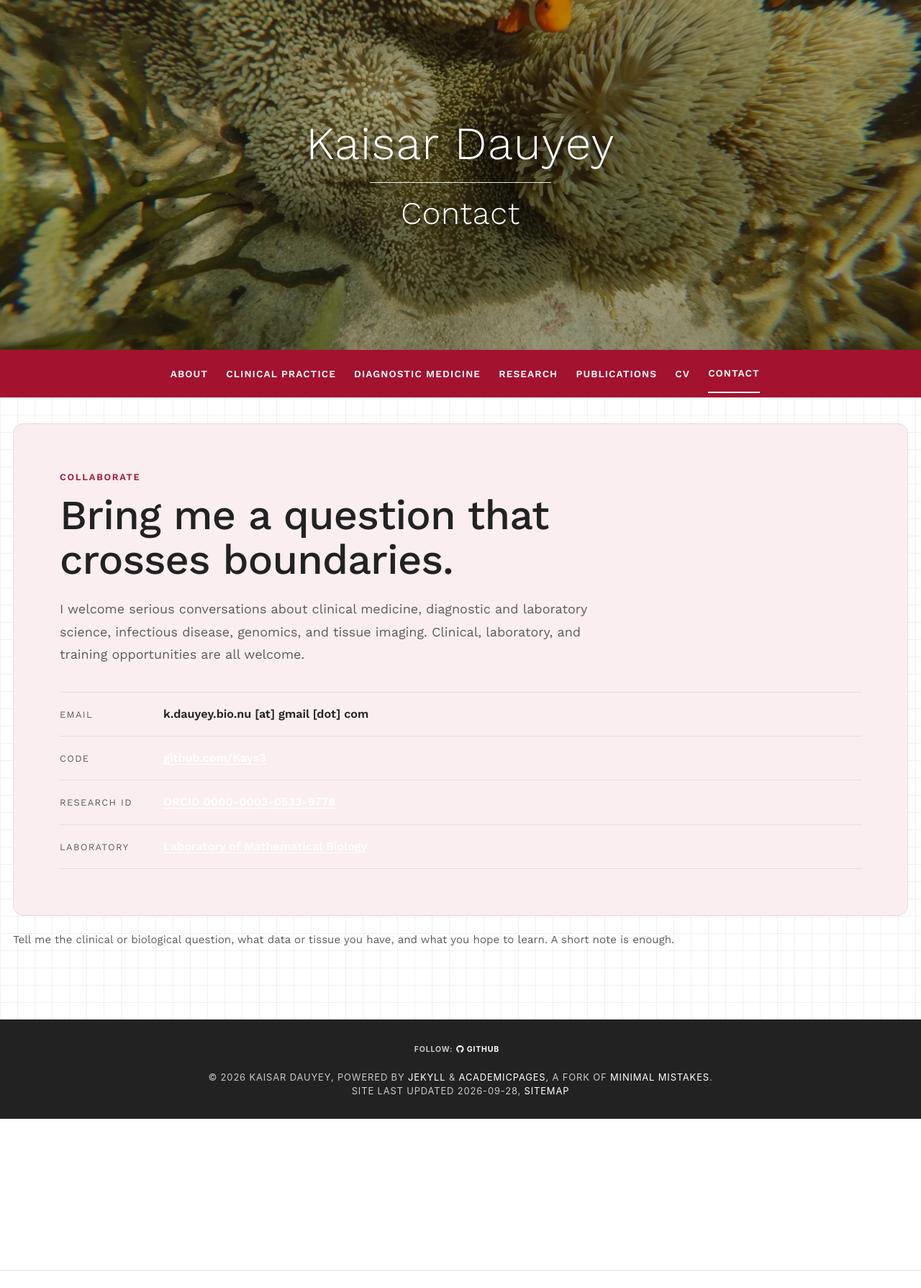
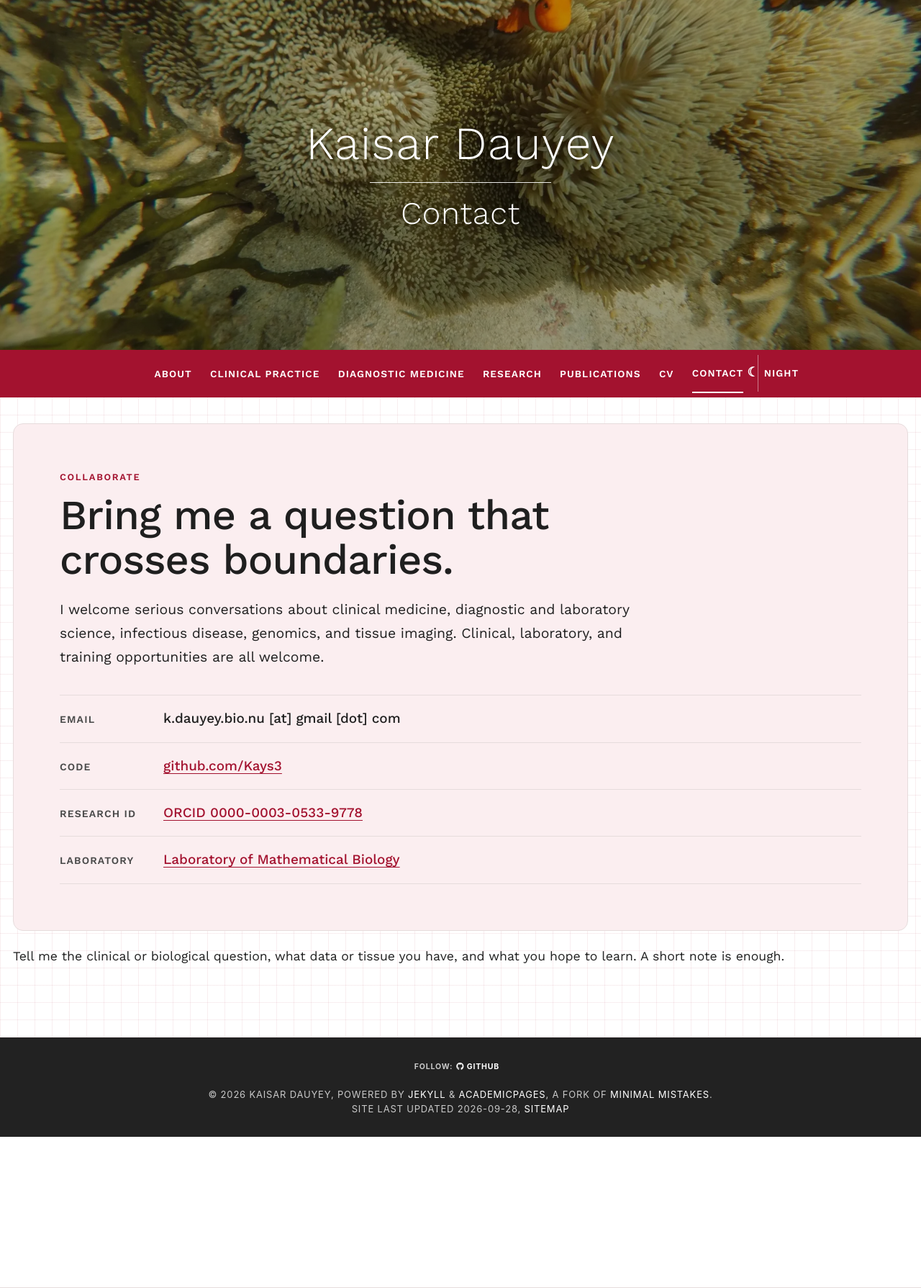
Before and after one commit to Kays3/Kays3.github.io, a Jekyll site: the page built from _pages/contact.md, in a window 1280 px wide. Shown: the whole page at 72% size. Built offline with Jekyll 4.4.1, drawn with Linux system fonts in a browser that asks for light colours; a style sheet for code colours, icons or effects is not loaded; before the commit the page ends 1765 px from its top, so only the background shows below that.

Commit message:
Night mode toggle, readable contact panel, redesigned Clinical Practice banner
- Night mode: head script honours a saved choice, then the OS
  preference, before first paint; a Night/Day toggle sits at the end
  of the navigation and drives the theme's existing toggle code.
  Dark tokens live under html[data-theme=dark]; the crimson masthead
  keeps its own token so it stays legible in both modes.
- Readability: every text/background pair now measures 6.9:1 or
  better in both modes; body links, publication titles, and contact
  links are underlined so colour is never the only cue; keyboard
  focus gets a visible outline; captions use the site sans-serif.
- Contact: links were white on the pink panel (invisible); they now
  use the accent colour with underline, and labels, values, and the
  note are larger and in the body typeface.
- Clinical Practice banner: MD class photo beside the pelvic MRI and
  EHBP1 enhancer figure instead of the four-tile text-heavy collage.

Co-Authored-By: Claude Fable 5.1 <noreply@anthropic.com>

```diff
--- a/_includes/head.html
+++ b/_includes/head.html
@@ -7,10 +7,18 @@
 <link href="{% if site.atom_feed.path %}{{ site.atom_feed.path }}{% else %}{{ base_path }}/feed.xml{% endif %}" type="application/atom+xml" rel="alternate" title="{{ site.title }} Feed">
 
 <meta name="viewport" content="width=device-width, initial-scale=1.0">
+<meta name="theme-color" content="#a3122f">
 <script>
-  // The site is always shown in the light theme.
-  document.documentElement.setAttribute("data-theme", "light");
-  try { localStorage.setItem("theme", "light"); } catch (e) {}
+  // Night mode: a saved choice wins, otherwise follow the operating system. Set before paint to avoid a flash.
+  (function () {
+    var t = null;
+    try { t = localStorage.getItem("theme"); } catch (e) {}
+    if (t !== "dark" && t !== "light") {
+      t = (window.matchMedia && window.matchMedia("(prefers-color-scheme: dark)").matches) ? "dark" : "light";
+    }
+    if (t === "dark") { document.documentElement.setAttribute("data-theme", "dark"); }
+    else { document.documentElement.removeAttribute("data-theme"); }
+  })();
   document.documentElement.className = document.documentElement.className.replace(/\bno-js\b/g, '') + ' js ';
 </script>
 
--- a/_includes/masthead.html
+++ b/_includes/masthead.html
@@ -18,6 +18,9 @@
               <a href="{{ domain }}{{ link.url }}">{{ link.title }}</a>
             </li>
           {% endfor %}
+          <li id="theme-toggle" class="masthead__menu-item persist tail">
+            <a href="#" role="button" aria-label="Switch to dark theme"><span id="theme-icon" class="theme-toggle__icon" aria-hidden="true"></span><span class="theme-toggle__text theme-toggle__text--light">Night</span><span class="theme-toggle__text theme-toggle__text--dark">Day</span></a>
+          </li>
         </ul>
         <ul id="site-nav-links" class="hidden-links hidden"></ul>
       </nav>
--- a/assets/css/main.scss
+++ b/assets/css/main.scss
@@ -41,10 +41,15 @@
    Editorial palette: white paper with a faint pink grid, crimson accent, charcoal footer. */
 
 :root {
-  --kd-ink: #222222;
-  --kd-muted: #5c5c5c;
+  color-scheme: light;
+  --kd-ink: #1f1f1f;
+  --kd-muted: #4a4a4a;
   --kd-ocean: #a3122f;
   --kd-ocean-deep: #7d0c22;
+  --kd-nav: #a3122f;
+  --kd-on-accent: #ffffff;
+  --kd-focus: #0a58ca;
+  --kd-grid: rgba(163, 18, 47, 0.07);
   --kd-forest: #a3122f;
   --kd-coral: #a3122f;
   --kd-pathology: #a3122f;
@@ -72,11 +77,42 @@
   --global-fig-caption-color: var(--kd-muted);
 }
 
+/* Night mode. Same layout, inverted paper; accents lightened so text stays above 4.5:1 contrast. */
+html[data-theme="dark"] {
+  color-scheme: dark;
+  --kd-ink: #f1efef;
+  --kd-muted: #c4bebe;
+  --kd-ocean: #f48aa0;
+  --kd-ocean-deep: #ffb3c2;
+  --kd-forest: #f48aa0;
+  --kd-coral: #f48aa0;
+  --kd-pathology: #f48aa0;
+  --kd-pathology-soft: #2a1d21;
+  --kd-family: #f48aa0;
+  --kd-family-soft: #2a1d21;
+  --kd-sand: #2a1d21;
+  --kd-paper: #141517;
+  --kd-surface: #1d1f23;
+  --kd-line: #3a3d44;
+  --kd-nav: #8a0f27;
+  --kd-on-accent: #1a0a0e;
+  --kd-focus: #8ab4ff;
+  --kd-grid: rgba(255, 255, 255, 0.045);
+  --kd-glow: 0 10px 28px rgba(0, 0, 0, 0.45);
+  --global-code-background-color: #23262c;
+  --global-code-text-color: #f1efef;
+  --global-text-color-light: #c4bebe;
+  --global-thead-color: #23262c;
+  --global-dark-border-color: #4a4e56;
+  --global-footer-bg-color: #0d0e10;
+}
+
 body {
   background:
-    linear-gradient(rgba(163, 18, 47, 0.07) 1px, transparent 1px) 0 0 / 100% 24px,
-    linear-gradient(90deg, rgba(163, 18, 47, 0.07) 1px, transparent 1px) 0 0 / 24px 100%,
+    linear-gradient(var(--kd-grid) 1px, transparent 1px) 0 0 / 100% 24px,
+    linear-gradient(90deg, var(--kd-grid) 1px, transparent 1px) 0 0 / 24px 100%,
     var(--kd-paper);
+  color: var(--kd-ink);
   font-family: var(--kd-sans);
   padding-top: 0 !important;
   font-feature-settings: "kern" 1, "liga" 1;
@@ -105,6 +141,12 @@ h1, h2, h3, h4, .page__title, .author__name {
   text-underline-offset: 0.16em;
 }
 
+/* Keyboard focus is always visible, and links are underlined so colour is never the only cue. */
+a:focus-visible, button:focus-visible, summary:focus-visible, [tabindex]:focus-visible { outline: 3px solid var(--kd-focus); outline-offset: 3px; border-radius: 2px; }
+.masthead a:focus-visible, .page__footer a:focus-visible { outline-color: #fff; }
+.page__content .text-link, .page__content .research-publications a, .page__content .repo-snippet__source, .page__content .pub-title a, .page__content .contact-list a { text-decoration: underline; text-decoration-thickness: 1px; text-underline-offset: 0.2em; }
+figcaption { font-family: var(--kd-sans); }
+
 /* Full-bleed page banner with the crimson navigation bar beneath it */
 .site-banner { background: var(--banner-image) var(--banner-position, center) / cover no-repeat #222; display: grid; min-height: clamp(16rem, 38vw, 30rem); place-items: center; position: relative; text-align: center; }
 .site-banner--compact { min-height: clamp(7rem, 11vw, 9rem); }
@@ -118,7 +160,7 @@ h1, h2, h3, h4, .page__title, .author__name {
 .site-banner__name { font-family: var(--kd-sans); font-size: clamp(2.2rem, 5vw, 3.6rem); font-weight: 300; letter-spacing: 0.02em; line-height: 1.1; margin: 0 !important; text-shadow: 0 2px 18px rgba(0, 0, 0, 0.45); }
 .site-banner__name::after { background: rgba(255, 255, 255, 0.9); content: ""; display: block; height: 1px; margin: 1rem auto; width: min(14rem, 60%); }
 .site-banner__title { color: #fff; font-family: var(--kd-sans); font-size: clamp(1.5rem, 3.4vw, 2.6rem); font-weight: 300; letter-spacing: 0.02em; line-height: 1.15; margin: 0; text-shadow: 0 2px 18px rgba(0, 0, 0, 0.45); }
-.masthead { background: var(--kd-ocean); border: 0; box-shadow: none; position: static; }
+.masthead { background: var(--kd-nav); border: 0; box-shadow: none; position: static; }
 .masthead__inner-wrap { max-width: 1100px; padding: 0.35rem 1rem; }
 .greedy-nav { background: transparent; }
 .greedy-nav .visible-links { margin: 0 auto; }
@@ -130,11 +172,18 @@ h1, h2, h3, h4, .page__title, .author__name {
 .greedy-nav .visible-links li.masthead__menu-item--lg { display: none; }
 .greedy-nav button { background: transparent; color: #fff; }
 .greedy-nav button .navicon, .greedy-nav button .navicon::before, .greedy-nav button .navicon::after { background: #fff; }
-.greedy-nav .hidden-links { background: #fff; border-color: var(--kd-line); }
+.greedy-nav .hidden-links { background: var(--kd-surface); border-color: var(--kd-line); }
 .greedy-nav .hidden-links a { color: var(--kd-ink); }
 .greedy-nav .hidden-links a:hover { background: var(--kd-pathology-soft); color: var(--kd-ocean); }
 .greedy-nav .hidden-links::before { border-color: var(--kd-line) transparent; }
-.greedy-nav .hidden-links::after { border-color: #fff transparent; }
+.greedy-nav .hidden-links::after { border-color: var(--kd-surface) transparent; }
+.greedy-nav .visible-links li#theme-toggle { display: list-item; }
+.greedy-nav #theme-toggle a { align-items: center; display: inline-flex; gap: 0.35rem; margin-left: 0.4rem; padding-left: 0.9rem; border-left: 1px solid rgba(255, 255, 255, 0.45); }
+.theme-toggle__icon::before { content: "\263E"; font-size: 1rem; line-height: 1; }
+html[data-theme="dark"] .theme-toggle__icon::before { content: "\2600"; }
+.theme-toggle__text--dark { display: none; }
+html[data-theme="dark"] .theme-toggle__text--dark { display: inline; }
+html[data-theme="dark"] .theme-toggle__text--light { display: none; }
 
 .sidebar .author__avatar img {
   border: 0;
@@ -284,14 +333,15 @@ h1, h2, h3, h4, .page__title, .author__name {
 
 .contact-panel { background: var(--kd-pathology-soft); border: 1px solid var(--kd-line); border-radius: 14px; color: var(--kd-ink); padding: clamp(2rem, 5vw, 4rem); }
 .contact-panel h2 { color: var(--kd-ink); font-size: clamp(2rem, 4.5vw, 3.6rem); line-height: 1.08; margin: 0 0 1.2rem; max-width: 13em; }
-.contact-panel > p:not(.eyebrow) { color: var(--kd-muted); font-size: 1rem !important; line-height: 1.75; max-width: 44rem; }
+.contact-panel > p:not(.eyebrow) { color: var(--kd-ink); font-size: 1.08rem !important; line-height: 1.7; max-width: 44rem; }
 .contact-panel .eyebrow { color: var(--kd-coral); }
 .contact-list { border-top: 1px solid var(--kd-line); margin-top: 2rem; }
 .contact-list > div { align-items: baseline; border-bottom: 1px solid var(--kd-line); display: grid; gap: 1rem; grid-template-columns: 7rem 1fr; padding: 1rem 0; }
-.contact-list span { color: var(--kd-muted); font-size: 0.72rem; letter-spacing: 0.1em; text-transform: uppercase; }
-.contact-list strong { font-size: 0.9rem; overflow-wrap: anywhere; }
-.page__content .contact-list a { color: white; }
-.contact-note { color: var(--kd-muted); font-size: 0.84rem !important; margin: 1.25rem 0 0 !important; }
+.contact-list span { color: var(--kd-muted); font-family: var(--kd-sans); font-size: 0.78rem; font-weight: 600; letter-spacing: 0.08em; text-transform: uppercase; }
+.contact-list strong { color: var(--kd-ink); font-family: var(--kd-sans); font-size: 1.05rem; font-weight: 500; overflow-wrap: anywhere; }
+.page__content .contact-list a { color: var(--kd-ocean); }
+.page__content .contact-list a:hover { color: var(--kd-ocean-deep); }
+.contact-note { color: var(--kd-ink); font-size: 0.98rem !important; margin: 1.25rem 0 0 !important; }
 
 .page__footer {
   background: #222222;
@@ -330,6 +380,8 @@ h1, h2, h3, h4, .page__title, .author__name {
 }
 
 @media screen and (max-width: 46em) {
+  .theme-toggle__text { display: none !important; }
+  .greedy-nav #theme-toggle a { margin-right: 0.9rem; padding-left: 0.7rem; }
   .research-photo-grid, .research-photo-grid--three { grid-template-columns: 1fr; }
   .project-grid, .field-grid, .interest-grid { grid-template-columns: 1fr; }
   .topic-row { gap: 0.75rem; grid-template-columns: 2.2rem 1fr; }
@@ -392,8 +444,8 @@ h1, h2, h3, h4, .page__title, .author__name {
   text-decoration: none;
   text-transform: uppercase;
 }
-.page__content .about-button:hover { background: var(--kd-ocean-deep); border-color: var(--kd-ocean-deep); color: #fff; }
-.page__content .about-button--primary { background: var(--kd-ocean); border-color: var(--kd-ocean); color: #fff; }
+.page__content .about-button:hover { background: var(--kd-ocean-deep); border-color: var(--kd-ocean-deep); color: var(--kd-on-accent); }
+.page__content .about-button--primary { background: var(--kd-ocean); border-color: var(--kd-ocean); color: var(--kd-on-accent); }
 .page__content .about-button--primary:hover { background: var(--kd-coral); border-color: var(--kd-coral); }
 .page__content .about-button--quiet { border-color: var(--kd-line); }
 
```
Also changed, not shown: images/papers/clinical-papers-banner.jpg.
